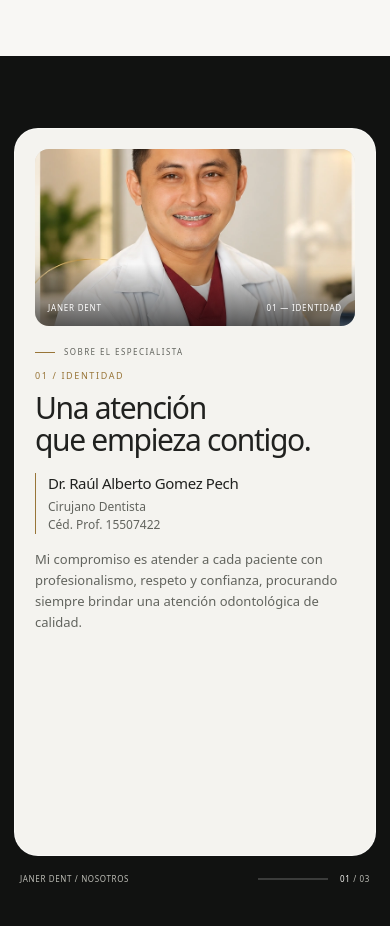
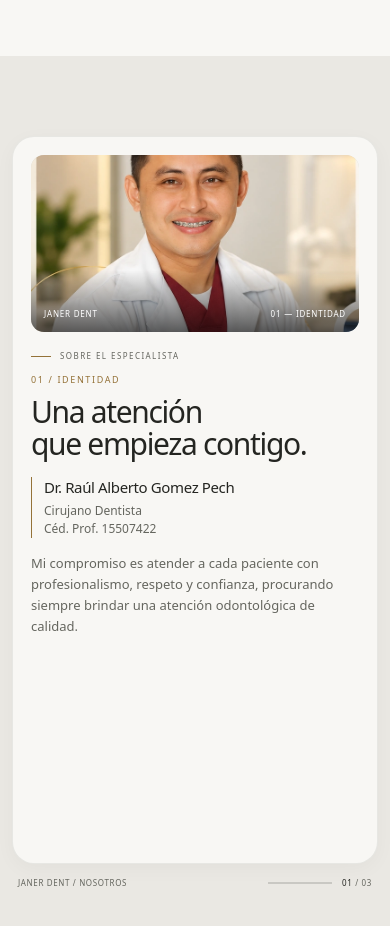
Before and after one commit to Ezequie1Sc/janer-dent, an Angular app: page / in a window 390 px wide. Shown: the part 2420-3346 px from the top of the page. Built offline with nearby package versions, Linux system fonts and the light colour scheme.

Commit message:
style(about): aclarar fondo y reducir márgenes para mejorar integración con navbar

```diff
--- a/src/app/features/landing/components/about/about.scss
+++ b/src/app/features/landing/components/about/about.scss
@@ -2,15 +2,17 @@
   display: block;
   width: 100%;
 
-  --about-surround: #111211;
-  --about-paper: #f4f3ef;
-  --about-ink: #20211f;
-  --about-muted: #62645e;
-  --about-gold: #987538;
-  --about-line: rgba(32, 33, 31, 0.16);
+  --about-surround: #eae8e3;
+  --about-paper: #f8f7f4;
+  --about-ink: #242521;
+  --about-muted: #65665f;
+  --about-gold: #947238;
+  --about-line: rgba(36, 37, 33, 0.14);
 
-  --about-radius: 30px;
-  --about-header-space: 88px;
+  --about-radius: 26px;
+
+  /* Navbar de aproximadamente 80px + 16px de separación. */
+  --about-header-space: 96px;
 
   font-family: inherit;
 }
@@ -20,7 +22,9 @@
   box-sizing: border-box;
 }
 
-/* RECORRIDO DEL SCROLL */
+/* =====================================================
+   SECCIÓN Y RECORRIDO DEL SCROLL
+===================================================== */
 
 .about-section {
   position: relative;
@@ -51,11 +55,12 @@
   background: var(--about-surround);
 }
 
-/*
- * La escena completa sigue siendo opaca.
- * Así los textos anteriores no se transparentan
- * al entrar el siguiente panel.
- */
+/* =====================================================
+   ESCENAS SUPERPUESTAS
+
+   El fondo de cada escena es opaco para cubrir
+   completamente los textos de la escena anterior.
+===================================================== */
 
 .about-scene {
   position: absolute;
@@ -70,10 +75,11 @@
 
   padding:
     var(--about-header-space)
-    clamp(18px, 3.5vw, 64px)
-    56px;
+    clamp(16px, 2vw, 36px)
+    42px;
 
   background: var(--about-surround);
+  color: var(--about-ink);
 
   overflow: hidden;
   isolation: isolate;
@@ -82,6 +88,7 @@
   backface-visibility: hidden;
   will-change: transform;
 
+  /* El movimiento depende directamente del scroll. */
   transition: none;
   pointer-events: none;
 }
@@ -100,47 +107,52 @@
   z-index: 3;
 }
 
-/* PANEL CLARO CON BORDES REDONDEADOS */
+/* =====================================================
+   TARJETA PRINCIPAL
+===================================================== */
 
 .scene-composition {
   position: relative;
 
   display: grid;
   grid-template-columns:
-    minmax(0, 0.88fr)
-    minmax(0, 1.12fr);
+    minmax(0, 0.92fr)
+    minmax(0, 1.08fr);
 
   align-items: center;
-  gap: clamp(28px, 4.5vw, 76px);
+  gap: clamp(32px, 4.5vw, 72px);
 
   width: 100%;
-  max-width: 1360px;
+  max-width: 1600px;
   min-width: 0;
   min-height: 0;
 
   margin: 0 auto;
-  padding: clamp(24px, 3vw, 48px);
+  padding: clamp(24px, 2.5vw, 40px);
 
   background: var(--about-paper);
   color: var(--about-ink);
 
-  border: 1px solid rgba(255, 255, 255, 0.45);
+  border: 1px solid rgba(36, 37, 33, 0.08);
   border-radius: var(--about-radius);
 
+  box-shadow: 0 5px 20px rgba(36, 37, 33, 0.035);
+
   /*
-   * Permite acceder al contenido con zoom o en
-   * pantallas excepcionalmente bajas.
+   * Respaldo para texto ampliado o pantallas muy bajas:
+   * permite acceder al contenido que exceda el panel.
    */
   overflow: auto;
   scrollbar-width: thin;
   scrollbar-color: #bab7ae transparent;
 }
 
-/* FOTOGRAFÍA */
+/* =====================================================
+   FOTOGRAFÍA
+===================================================== */
 
 .scene-image {
   position: relative;
-
   align-self: stretch;
 
   width: 100%;
@@ -152,7 +164,7 @@
   overflow: hidden;
 
   background: #dedbd3;
-  border-radius: 18px;
+  border-radius: 16px;
 }
 
 .scene-image img {
@@ -176,7 +188,7 @@
   object-position: center 40%;
 }
 
-/* Contraste localizado únicamente detrás del pie de foto. */
+/* Contraste localizado detrás del pie de fotografía. */
 
 .scene-image::after {
   content: "";
@@ -196,7 +208,6 @@
 
 .image-caption {
   position: absolute;
-
   right: 20px;
   bottom: 20px;
   left: 20px;
@@ -206,7 +217,6 @@
   display: flex;
   align-items: center;
   justify-content: space-between;
-
   gap: 12px;
 
   color: #ffffff;
@@ -217,11 +227,13 @@
   letter-spacing: 0.15em;
 }
 
-/* CONTENIDO */
+/* =====================================================
+   CONTENIDO Y TIPOGRAFÍA
+===================================================== */
 
 .scene-content {
   width: 100%;
-  max-width: 580px;
+  max-width: 600px;
   min-width: 0;
 
   padding: 8px 0;
@@ -260,13 +272,6 @@
   letter-spacing: 0.18em;
 }
 
-/*
- * Tipografía próxima a la referencia:
- * ligera, sin serifas y sin titulares en negrita.
- *
- * Hereda la familia tipográfica del sitio.
- */
-
 .scene-title {
   max-width: 100%;
   margin: 0;
@@ -292,7 +297,9 @@
   font-weight: inherit;
 }
 
-/* IDENTIDAD DEL ESPECIALISTA */
+/* =====================================================
+   INFORMACIÓN DEL ESPECIALISTA
+===================================================== */
 
 .doctor-info {
   margin-top: clamp(22px, 3svh, 34px);
@@ -339,7 +346,9 @@
   line-height: 1.8;
 }
 
-/* LISTAS EDITORIALES */
+/* =====================================================
+   LISTAS DE EXPERIENCIA Y PRECISIÓN
+===================================================== */
 
 .scene-details {
   width: 100%;
@@ -349,7 +358,6 @@
 .detail-row {
   display: grid;
   grid-template-columns: 24px minmax(0, 1fr);
-
   gap: 15px;
 
   padding: 15px 0;
@@ -395,14 +403,16 @@
   line-height: 1.65;
 }
 
-/* INDICADOR SOBRE EL MARGEN OSCURO */
+/* =====================================================
+   INDICADOR DE PROGRESO
+===================================================== */
 
 .about-progress {
   position: absolute;
 
-  right: clamp(18px, 3.5vw, 64px);
-  bottom: 20px;
-  left: clamp(18px, 3.5vw, 64px);
+  right: clamp(16px, 2vw, 36px);
+  bottom: 14px;
+  left: clamp(16px, 2vw, 36px);
 
   z-index: 10;
 
@@ -410,11 +420,11 @@
   align-items: center;
   gap: 18px;
 
-  color: #bcbcb5;
+  color: var(--about-muted);
 
   font-size: 9px;
   line-height: 1.5;
-  letter-spacing: 0.14em;
+  letter-spacing: 0.12em;
 
   pointer-events: none;
 }
@@ -429,7 +439,7 @@
 
   overflow: hidden;
 
-  background: rgba(255, 255, 255, 0.18);
+  background: rgba(36, 37, 33, 0.16);
 }
 
 .progress-track > span {
@@ -438,7 +448,7 @@
   width: 100%;
   height: 100%;
 
-  background: #c5a365;
+  background: var(--about-gold);
 
   transform-origin: left center;
   transform: scaleX(var(--scroll-progress));
@@ -450,19 +460,23 @@
 }
 
 .progress-current {
-  color: #f4f3ef;
+  color: var(--about-ink);
 }
 
-/* PORTÁTILES CON POCA ALTURA */
+/* =====================================================
+   PORTÁTILES CON POCA ALTURA
+===================================================== */
 
 @media (min-width: 761px) and (max-height: 760px) {
   .about-scene {
-    padding-top: 76px;
-    padding-bottom: 48px;
+    padding:
+      var(--about-header-space)
+      22px
+      38px;
   }
 
   .scene-composition {
-    gap: 36px;
+    gap: clamp(28px, 4vw, 56px);
     padding: 24px;
   }
 
@@ -485,6 +499,7 @@
 
   .scene-description {
     margin-top: 16px;
+
     font-size: 13px;
     line-height: 1.65;
   }
@@ -500,21 +515,29 @@
   .detail-row p {
     font-size: 12px;
   }
+
+  .about-progress {
+    right: 22px;
+    bottom: 12px;
+    left: 22px;
+  }
 }
 
-/* MÓVIL */
+/* =====================================================
+   MÓVIL
+===================================================== */
 
 @media (max-width: 760px) {
   :host {
-    --about-header-space: 72px;
-    --about-radius: 24px;
+    --about-header-space: 80px;
+    --about-radius: 22px;
   }
 
   .about-scene {
     padding:
       var(--about-header-space)
-      14px
-      44px;
+      12px
+      36px;
   }
 
   .scene-composition {
@@ -522,17 +545,18 @@
     grid-template-rows: auto auto;
 
     align-content: start;
-    gap: 20px;
+    gap: 18px;
 
     max-width: 540px;
-    padding: 20px;
+    padding: 18px;
   }
 
   .scene-image {
     align-self: auto;
+
     height: clamp(120px, 21svh, 190px);
 
-    border-radius: 14px;
+    border-radius: 13px;
   }
 
   .scene-image img {
@@ -628,18 +652,24 @@
   }
 
   .about-progress {
-    right: 20px;
-    bottom: 15px;
-    left: 20px;
+    right: 18px;
+    bottom: 11px;
+    left: 18px;
 
-    gap: 12px;
+    gap: 10px;
 
     font-size: 8px;
     letter-spacing: 0.08em;
   }
+
+  .progress-track {
+    width: 64px;
+  }
 }
 
-/* MÓVILES DE POCA ALTURA */
+/* =====================================================
+   MÓVILES CON POCA ALTURA
+===================================================== */
 
 @media (max-width: 760px) and (max-height: 700px) {
   .scene-composition {
@@ -677,7 +707,12 @@
   }
 }
 
-/* ACCESIBILIDAD */
+/* =====================================================
+   MOVIMIENTO REDUCIDO
+
+   Muestra las tres escenas en orden y conserva
+   todo su contenido accesible.
+===================================================== */
 
 @media (prefers-reduced-motion: reduce) {
   .about-section {
@@ -686,6 +721,7 @@
 
   .about-sticky {
     position: relative;
+
     height: auto;
     overflow: visible;
   }
```
